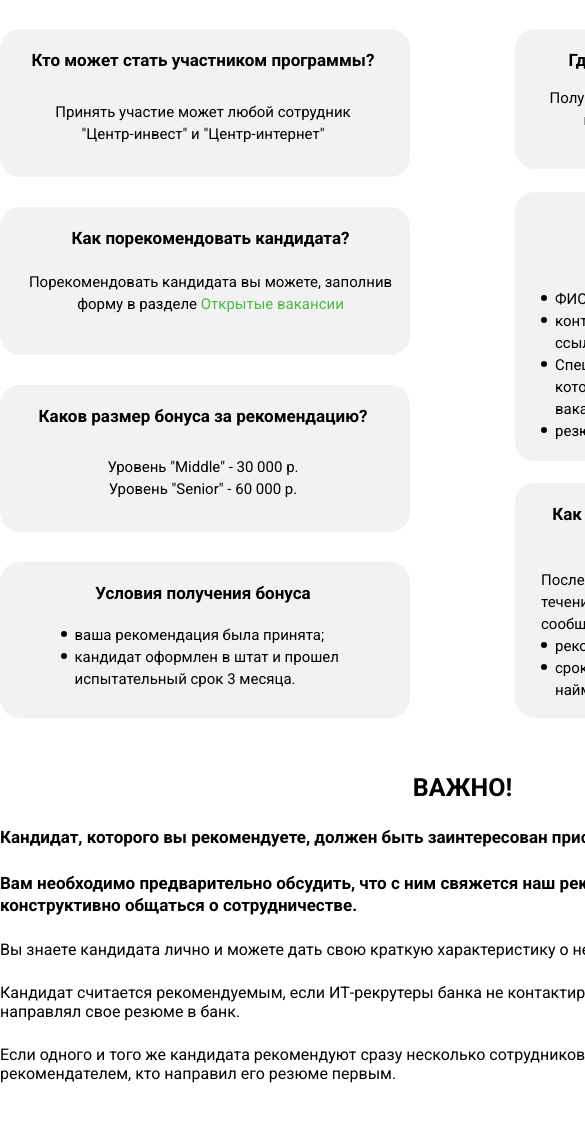
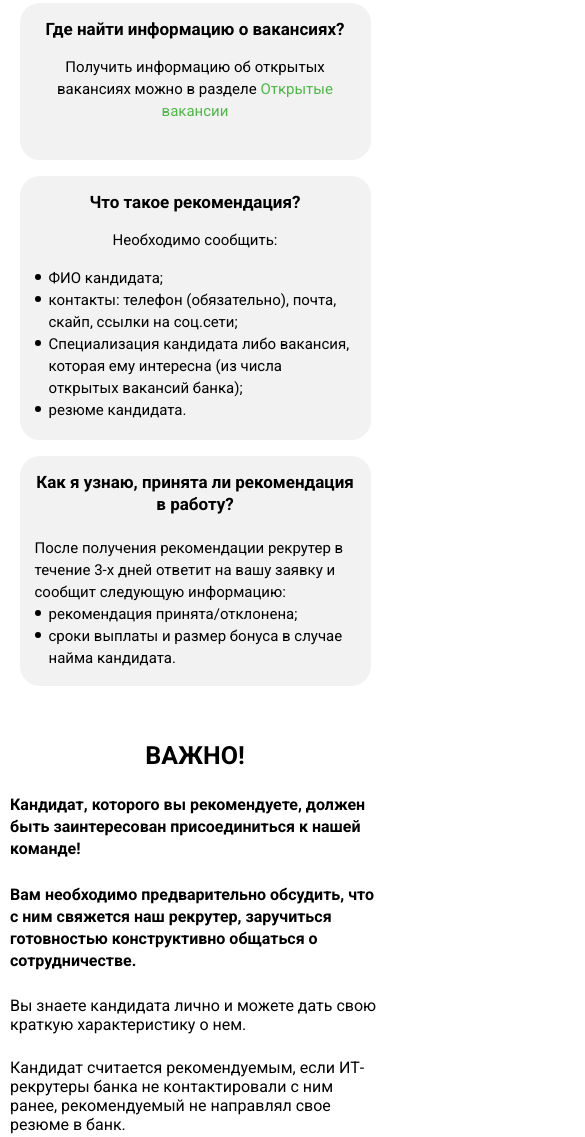
Before and after one commit to Tesla220-1/showroom-work, a website: page src/index.html in a window 390 px wide. Shown: the part 798-1935 px from the top of the page, 585 px wide, since content can reach past the window. Drawn offline with Linux system fonts and the light colour scheme.

Commit message:
media 2,3 sections ready

```diff
--- a/src/index.html
+++ b/src/index.html
@@ -9,7 +9,7 @@
 </head>
 <body>
 
-<section class="action">
+<!-- <section class="action">
     <h2 class="action__title">
         Пригласи IT-друга в "Центр-инвест"!
     </h2>
@@ -60,7 +60,7 @@
         </div>
 
     </div>
-</section>
+</section> -->
 
 <section class="terms-of-action">
     <div class="container">
--- /dev/null
+++ b/src/sass/_media.scss
@@ -0,0 +1,118 @@
+@media (max-width: 1200px) {
+    .container {
+        width: 960px;
+    }
+}
+
+@media (max-width: 992px) {
+    .container {
+        width: 720px;
+    }
+
+    .terms-of-action {
+        &__col-cards {
+            width: 352px;
+        }
+    }
+}
+
+@media (max-width: 768px) {
+    .container {
+        width: 540px;
+    }
+
+    .terms-of-action {
+        &__cards {
+            flex-direction: column;
+            align-items: center;
+        }
+        &__col-cards {
+            width: 450px;
+        }
+        &__col-item {
+            margin-top: 16px;
+        }
+    }
+
+    #col-item-right-1 {
+        margin-top: 16px;
+    }
+
+    .important-info {
+        &__strong-text {
+            font-size: 16px;
+        }
+    }
+
+    .thanks {
+        &__title {
+            font-size: 27px;
+        }
+    }
+}
+
+@media (max-width: 576px) {
+    .container {
+        width:100%;
+    }
+
+    .terms-of-action {
+        &__col-cards {
+            width: 90%;
+        }
+        &__col-item {
+            padding: 15px;
+        }
+        &__col-list-item {
+            width: 100%;
+        }
+        br {
+            display: none;
+        }
+    }
+
+    #col-item-left-1 {
+        padding-bottom: 15px;
+        padding-right: 15px;
+    }
+
+    #col-item-left-3 {
+        .terms-of-action {
+            &__col-list-item {
+                width: 100%;
+                text-align: center;
+            }
+        }
+    }
+
+
+    #col-item-left-4 {
+        .terms-of-action {
+            &__col-list-item {
+                width: 100%;
+            }
+        }
+    }
+
+    .important-info {
+        &__strong-text {
+            padding-left: 10px;
+            padding-right: 10px;
+        }
+        &__text {
+            padding-left: 10px;
+            padding-right: 10px;
+        }
+    }
+
+    .thanks {
+        margin-top: 40px;
+        margin-bottom: 40px;
+        &__title {
+            font-size: 22px;
+            text-align: left;
+            padding-left: 10px;
+            padding-right: 10px;
+        }
+    }
+}
--- a/src/sass/style.scss
+++ b/src/sass/style.scss
@@ -19,3 +19,5 @@
 @import 'blocks/terms-of-action';
 @import 'blocks/important-info';
 @import 'blocks/thanks';
+
+@import 'media';
```
Also changed, not shown: src/css/style.min.css.
